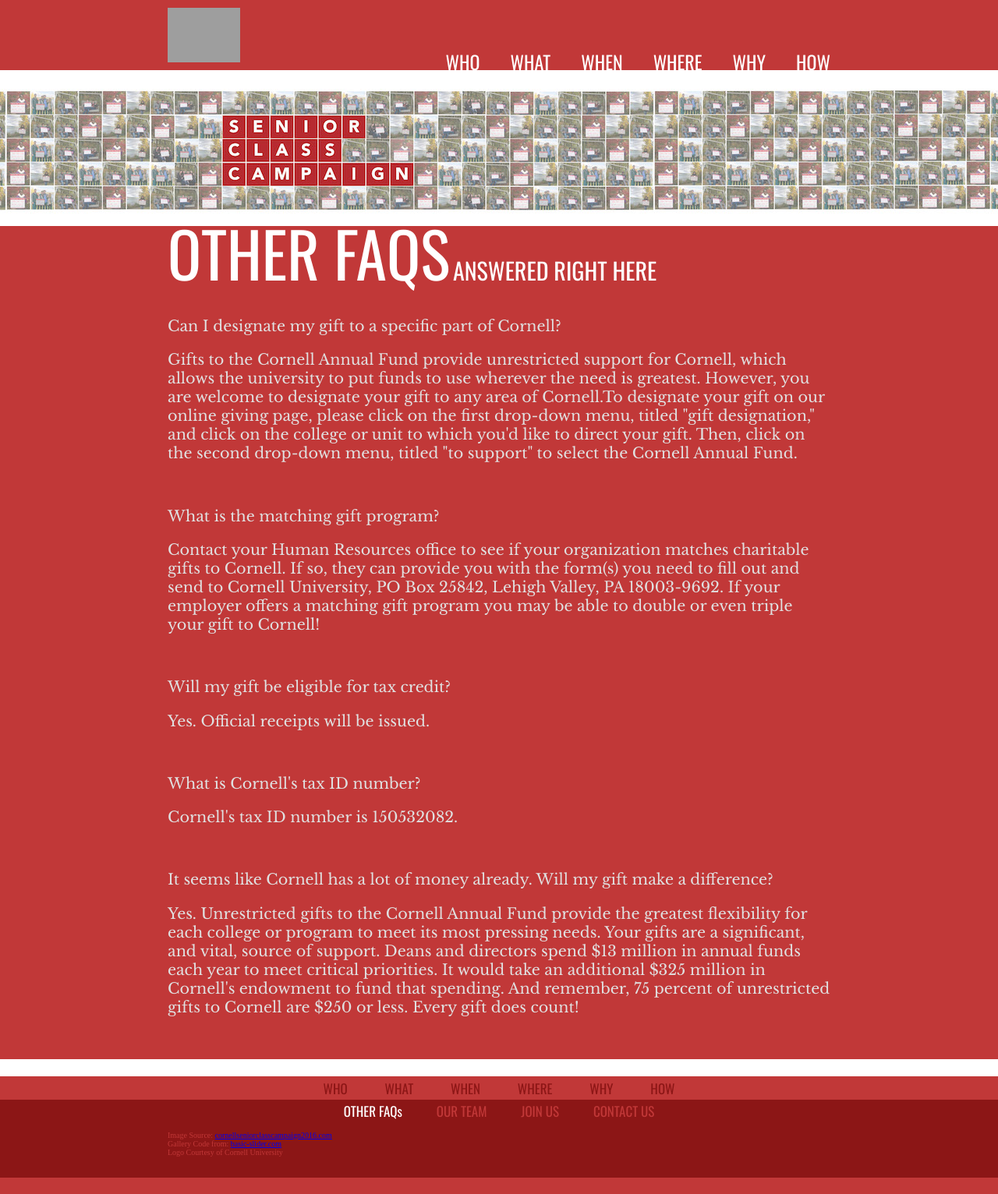
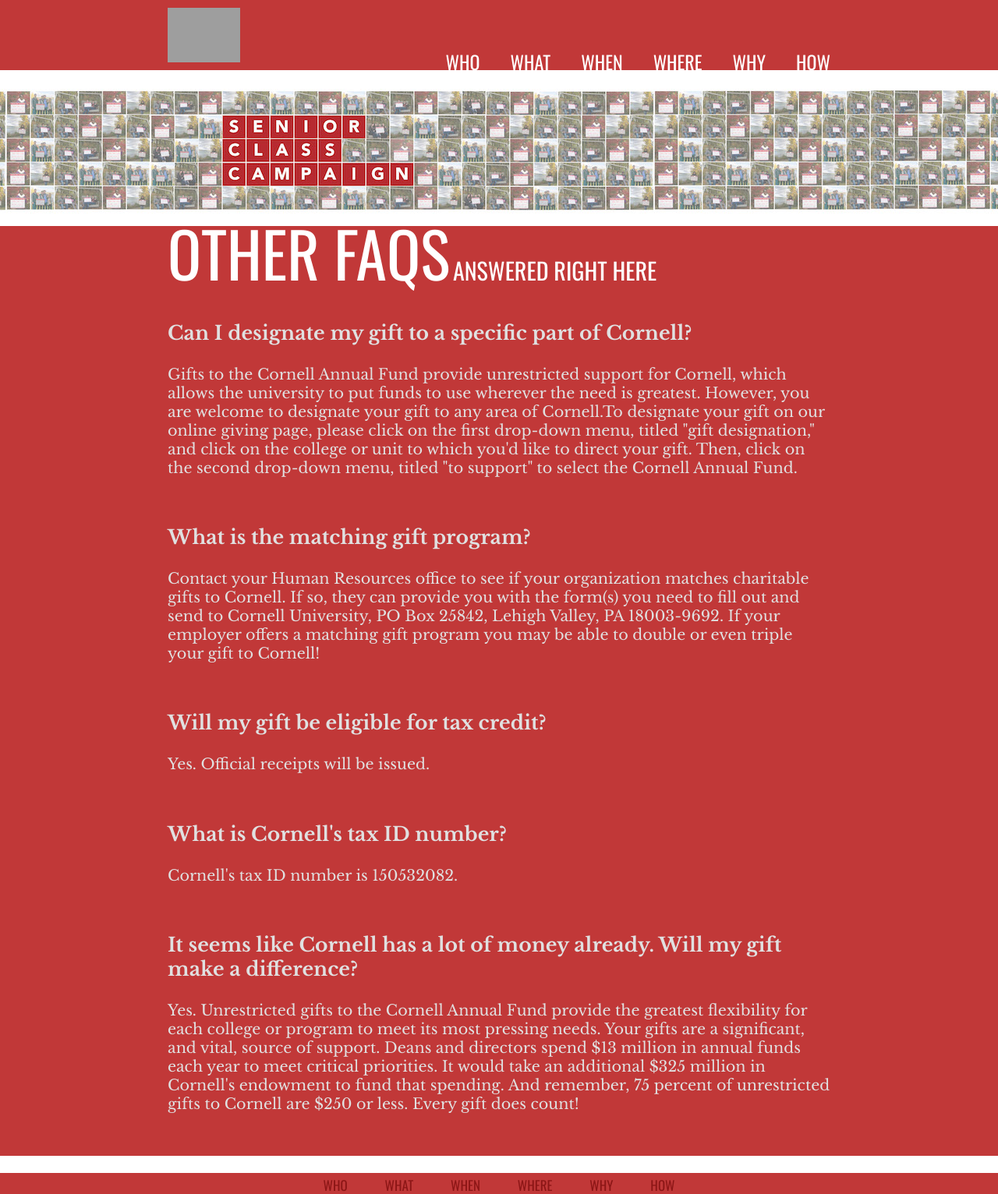
Before and after one commit to zachpraiss22/info1300, a PHP site: page /faqs.html in a window 1280 px wide. Shown: the top 1532 px of the page at 78% size. Before the commit the page ends 1511 px from the top, so only its background shows below. Run offline with PHP 8.4, Linux system fonts and the light colour scheme; some libraries are stand-ins or nearby versions; grey boxes are pictures that could not be loaded.

Commit message:
changes for faqs.html
made the questions bold and a little bigger to distinguish them from
the answers

```diff
--- a/css/style.css
+++ b/css/style.css
@@ -315,7 +315,6 @@ ol.bjqs-markers li a:hover{
 }
 
 /*----------------CODING FOR THE WHERE PAGE--------------------*/
-/*-----------------------BY DAMI OJO--------------------------*/
 
 .column {
     width: 33%;
@@ -347,3 +346,9 @@ ol.bjqs-markers li a:hover{
     font-size: 13px;
     line-height: 16px;
 }
+
+/*----------------CODING FOR THE FAQS PAGE--------------------*/
+p.question {
+    font-weight: bolder;
+    font-size: 25px;
+}
```
